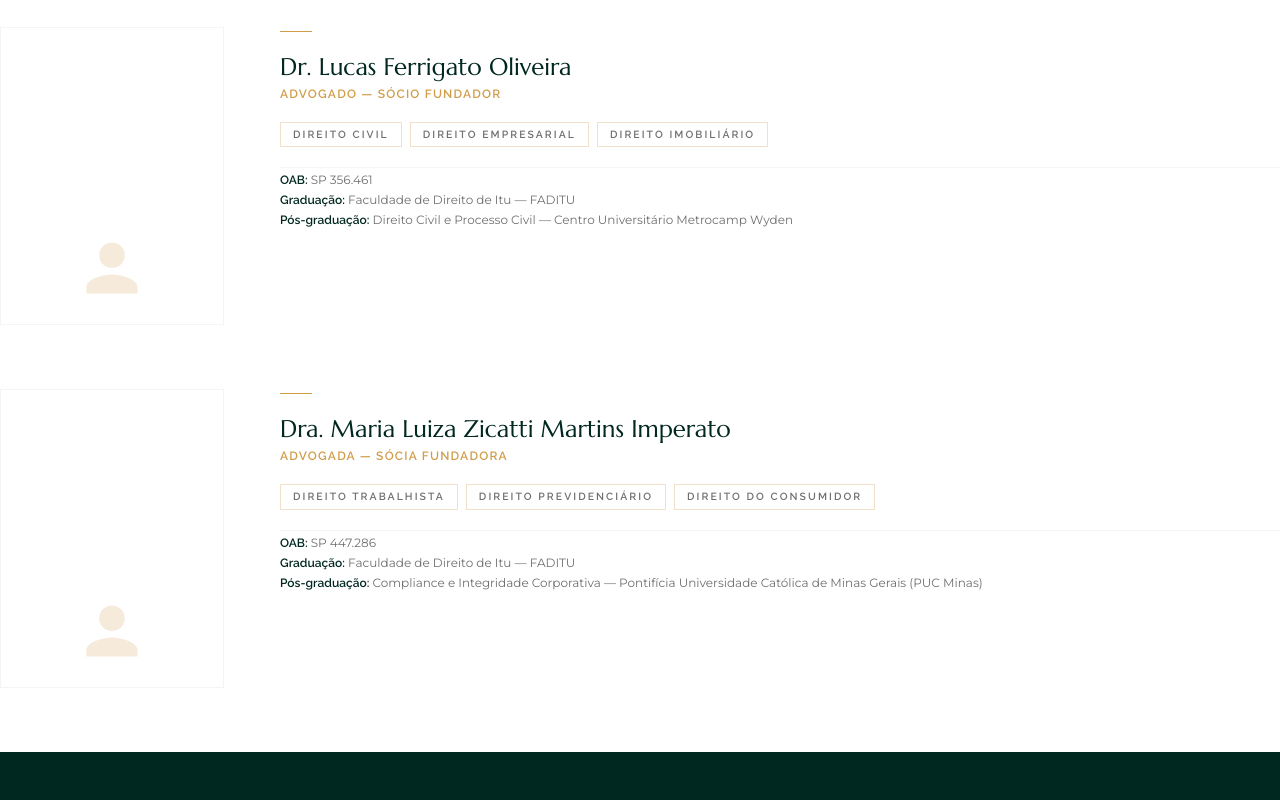
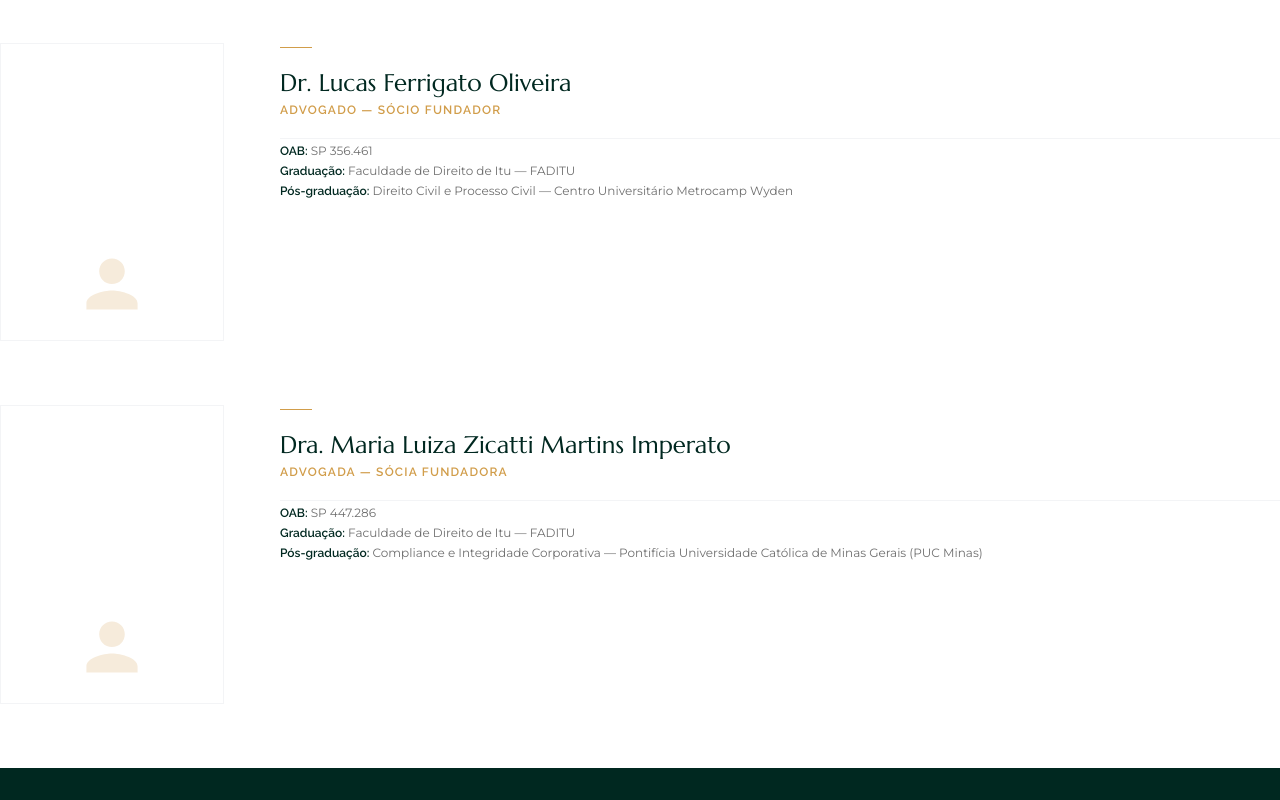
Before and after one commit to caioimpe/ferr-impe-adv, a Nuxt app: page /quem-somos in a window 1280 px wide. Shown: the part 1020-1820 px from the top of the page. Built offline with nearby package versions, Linux system fonts and the light colour scheme.

Commit message:
feat: melhora visual das áreas de atuação e adiciona Direito Bancário; aumenta logo no header

```diff
--- a/components/layout/SiteHeader.vue
+++ b/components/layout/SiteHeader.vue
@@ -6,14 +6,14 @@
     <!-- Faixa superior decorativa em dourado — 1px de altura, muito sutil -->
     <div class="w-full h-px bg-brand-gold/40" aria-hidden="true" />
 
-    <div class="container-site flex items-center h-[4.5rem] gap-0">
+    <div class="container-site flex items-center h-[5.5rem] gap-0">
 
       <!-- Logo horizontal clara — fundo escuro -->
       <NuxtLink to="/" class="flex-shrink-0" aria-label="Ferrigato & Imperato Advogados — Página Inicial">
         <img
           src="/images/logo/logo-horizontal-light.png"
           alt="Ferrigato & Imperato Advogados"
-          class="h-[2.6rem] w-auto object-contain"
+          class="h-[3.6rem] w-auto object-contain"
           width="370"
           height="42"
         />
--- a/components/sections/PracticeAreasPreview.vue
+++ b/components/sections/PracticeAreasPreview.vue
@@ -13,10 +13,15 @@
         <div
           v-for="area in areas"
           :key="area.slug"
-          class="group border border-gray-100 p-7 hover:border-brand-gold/40 hover:shadow-sm transition-all duration-300 cursor-default"
+          class="group border border-gray-100 p-8 flex flex-col gap-4 hover:border-brand-gold/40 hover:shadow-sm transition-all duration-300"
         >
-          <div class="w-6 h-px bg-brand-gold mb-5 group-hover:w-10 transition-all duration-300" aria-hidden="true" />
-          <h3 class="font-heading text-lg text-brand-green mb-2">{{ area.name }}</h3>
+          <!-- Linha expansível -->
+          <div class="w-6 h-px bg-brand-gold/40 group-hover:w-12 transition-all duration-500" aria-hidden="true" />
+
+          <!-- Título -->
+          <h3 class="font-heading text-lg text-brand-green leading-snug">{{ area.name }}</h3>
+
+          <!-- Descrição -->
           <p class="text-sm font-body text-brand-grayDark leading-relaxed">{{ area.description }}</p>
         </div>
       </div>
@@ -43,5 +48,6 @@ const areas = [
   { slug: 'direito-empresarial',   name: 'Direito Empresarial',    description: 'Constituição de empresas, contratos e recuperação judicial.' },
   { slug: 'direito-previdenciario',name: 'Direito Previdenciário', description: 'Benefícios, aposentadoria e revisões junto ao INSS.' },
   { slug: 'direito-imobiliario',   name: 'Direito Imobiliário',    description: 'Compra, venda, locação e regularização de imóveis.' },
+  { slug: 'direito-bancario',      name: 'Direito Bancário',       description: 'Revisão de contratos de crédito, juros abusivos, negativação indevida e superendividamento.' },
 ]
 </script>
--- a/components/ui/AttorneyProfileCard.vue
+++ b/components/ui/AttorneyProfileCard.vue
@@ -50,21 +50,6 @@
         </p>
       </div>
 
-      <!-- Especialidades (tags) -->
-      <div v-if="attorney.specialties?.length" class="flex flex-wrap gap-2">
-        <!--
-          SUBSTITUIR: attorney.specialties → array de strings com áreas
-          Ex: ['Direito Civil', 'Direito Empresarial']
-        -->
-        <span
-          v-for="s in attorney.specialties"
-          :key="s"
-          class="px-3 py-1 text-[0.65rem] font-subheading font-semibold tracking-widest uppercase border border-brand-gold/30 text-brand-grayDark"
-        >
-          {{ s }}
-        </span>
-      </div>
-
       <!-- Biografia -->
       <p v-if="attorney.bio" class="text-sm font-body text-brand-grayDark leading-[1.85]">
         {{ attorney.bio }}
```
